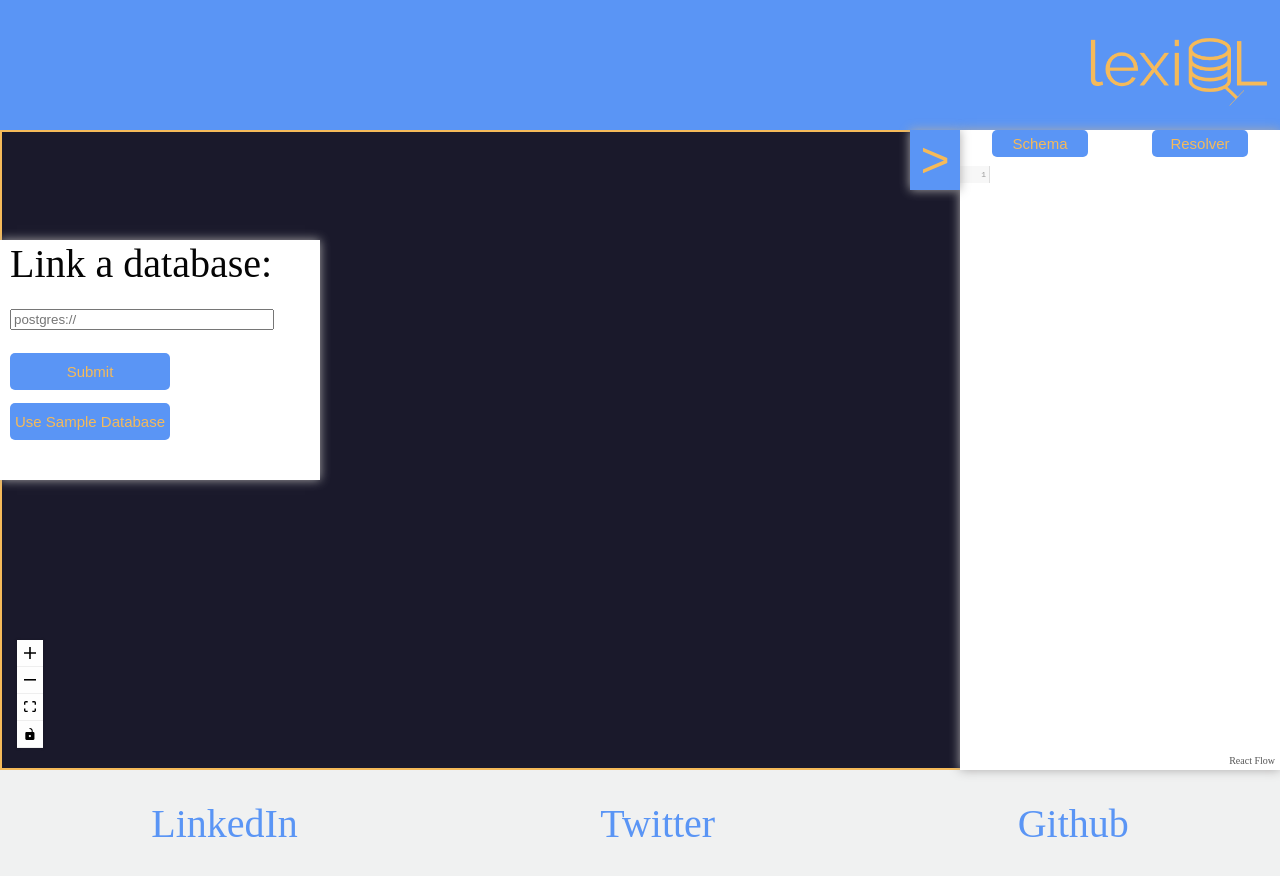
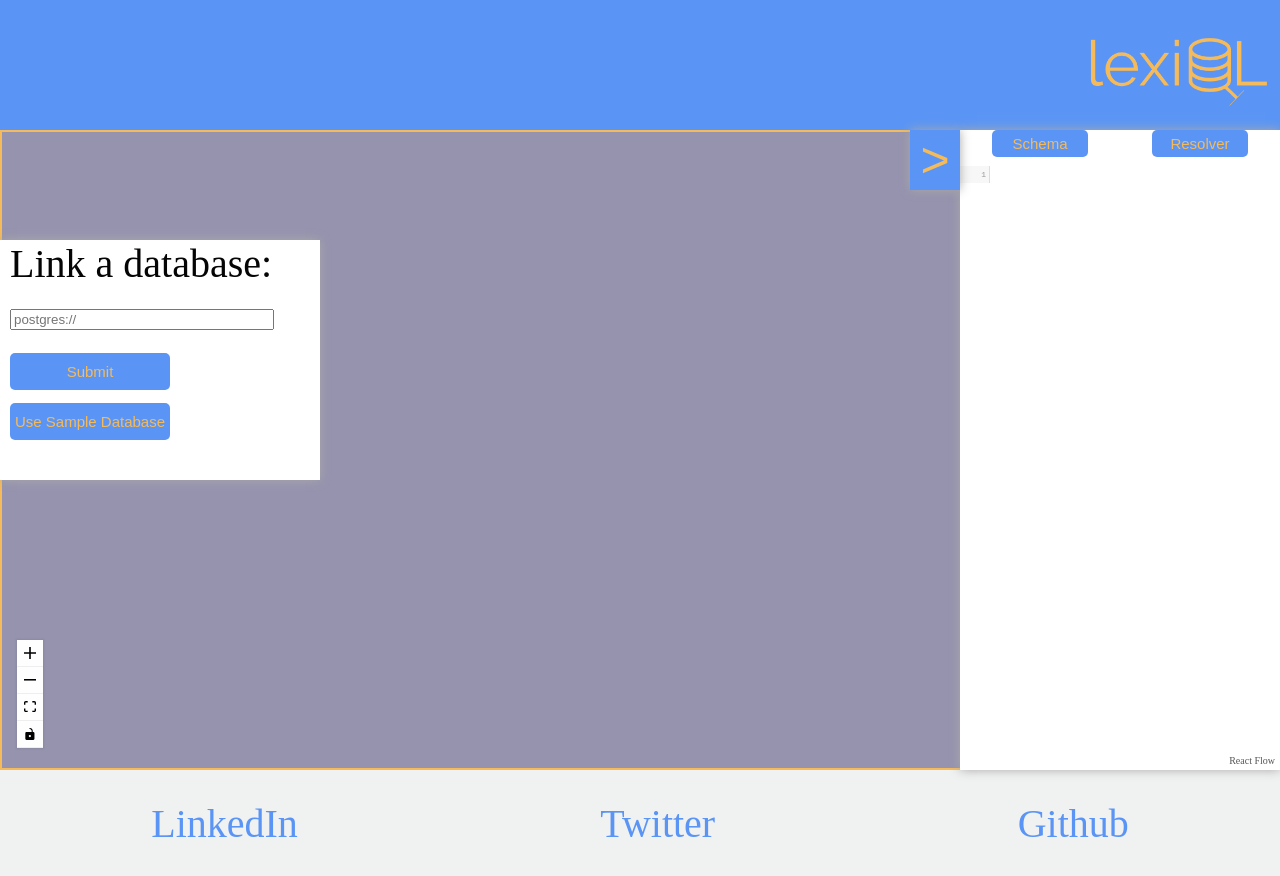
Before and after one commit to oslabs-beta/lexiQL, a React app: page /data in a window 1280 px wide. Built offline with nearby package versions, Linux system fonts and the light colour scheme; a web font is replaced by a local one.

Commit message:
updated file names before refactoring

```diff
--- a/client/components/tableNode.jsx
+++ b/client/components/flowContainer.jsx
@@ -8,19 +8,19 @@ import ReactFlow, {
   Controls,
 } from 'react-flow-renderer';
 
-import ColorSelectorNode from './testNode';
+import TableContainer from './tableContainer';
 
 // import './index.css';
 
 const onNodeDragStop = (event, node) => console.log('drag stop', node);
 const onElementClick = (event, element) => console.log('click', element);
 
-const initBgColor = '#1A192B';
+const initBgColor = '#9593AE';
 
 const connectionLineStyle = { stroke: '#fff' };
 const snapGrid = [20, 20];
 const nodeTypes = {
-  selectorNode: ColorSelectorNode,
+  selectorNode: TableContainer,
 };
 
 const CustomNodeFlow = () => {
--- a/client/components/testNode.jsx
+++ b/client/components/tableContainer.jsx
@@ -3,7 +3,7 @@ import { Handle } from 'react-flow-renderer';
 
 import { DiagramContext } from '../state/contexts';
 // import TestNodeRow from './testNodeRow';
-import TestNodeContainer from './testNodeContainer';
+import TableContents from './tableContents';
 
 export default memo(({ data }) => {
   const { diagramState } = useContext(DiagramContext);
@@ -27,7 +27,7 @@ export default memo(({ data }) => {
         onChange={data.onChange}
         defaultValue={data.color}
       /> */}
-      <TestNodeContainer />
+      <TableContents />
 
       {/* <TestNodeRow /> */}
       <Handle
--- a/client/components/testNodeContainer.jsx
+++ b/client/components/tableContents.jsx
@@ -1,11 +1,11 @@
 import React, { useContext } from 'react';
 import { DiagramContext } from '../state/contexts';
-import TestNodeRow from './testNodeRow';
+import TableRow from './tableRow';
 
 // probably want to create another component for each column in the row
 // but for now just testing this
 
-const TestNodeContainer = () => {
+const tableContents = () => {
   const { diagramState } = useContext(DiagramContext);
   // for pushing the columns when we create that component
   // const columns = [];
@@ -35,7 +35,7 @@ const TestNodeContainer = () => {
       //   <div key={`divKey${tableContents[0]}${i}`}>
 
       // </div>,
-      <TestNodeRow />,
+      <TableRow />,
     );
   }
   return (
@@ -60,4 +60,4 @@ const TableRow = () => (
 export default TableRow;
 */
 
-export default TestNodeContainer;
+export default tableContents;
--- a/client/components/testNodeRow.jsx
+++ b/client/components/tableRow.jsx
@@ -4,10 +4,13 @@ import { DiagramContext } from '../state/contexts';
 // probably want to create another component for each column in the row
 // but for now just testing this
 
-export default function estNodeRow() {
+export default function tableRow() {
   const { diagramState } = useContext(DiagramContext);
 
   const tableContents = diagramState.testNodes[0];
+  // [[TABLE1NAME, COLUMNS], [TABLE2NAME, COLUMNS]]
+  // one loop - create all array for each table
+  // second loop - populate each array
 
   return (
     <div>
--- a/client/containers/diagramContainer.jsx
+++ b/client/containers/diagramContainer.jsx
@@ -1,10 +1,10 @@
 import React from 'react';
-import TableNode from '../components/tableNode';
+import FlowContainer from '../components/flowContainer';
 
 export default function diagramContainer() {
   return (
     <div className="diagramContainer">
-      <TableNode />
+      <FlowContainer />
     </div>
   );
 }
```
